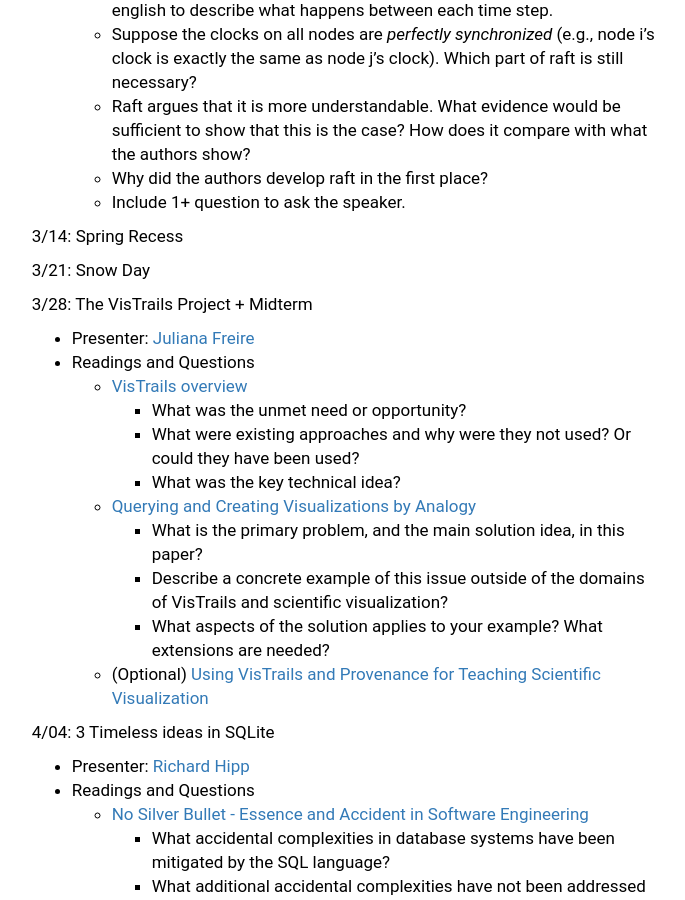
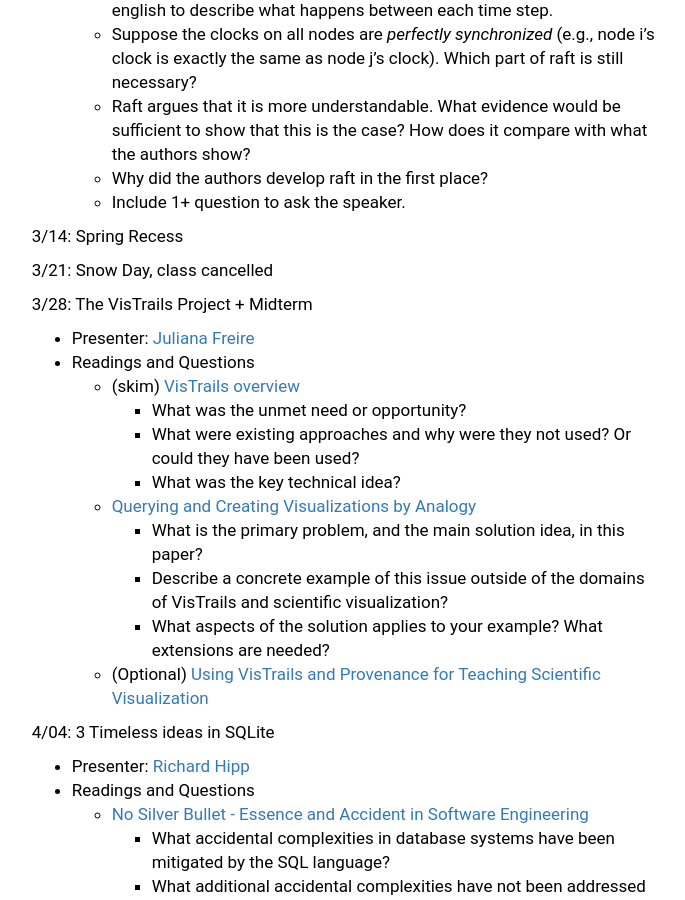
Before and after one commit to columbiadb/columbiadb.github.io, a Jekyll site: the page built from index.md, in a window 1280 px wide and 900 px high, scrolled down 3231 px. Shown: the whole window, without its empty margins (405-1090 px from the left). Built offline with Jekyll 4.4.1, drawn with Linux system fonts in a browser that asks for light colours.

Commit message:
lazy commit msg

```diff
--- a/index.md
+++ b/index.md
@@ -124,12 +124,12 @@
 
 3/14: Spring Recess
 
-3/21: Snow Day
+3/21: Snow Day, class cancelled
 
 3/28: The VisTrails Project + Midterm
 * Presenter: [Juliana Freire](https://en.m.wikipedia.org/wiki/Juliana_Freire)
 * Readings and Questions
-  * [VisTrails overview](./files/papers/vistrails-aosa.pdf)
+  * (skim) [VisTrails overview](./files/papers/vistrails-aosa.pdf)
     * What was the unmet need or opportunity?
     * What were existing approaches and why were they not used? Or could they have been used?
     * What was the key technical idea?
```
